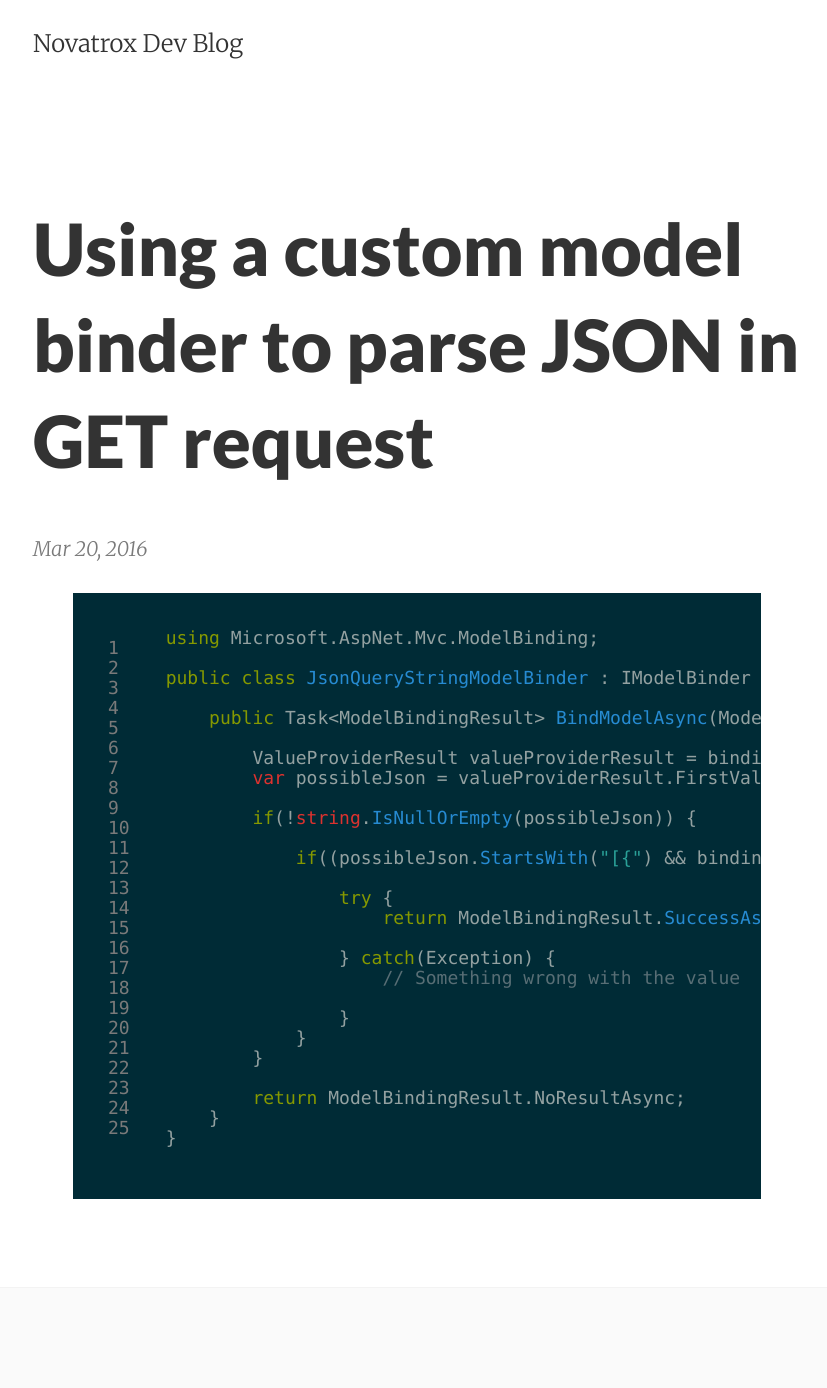
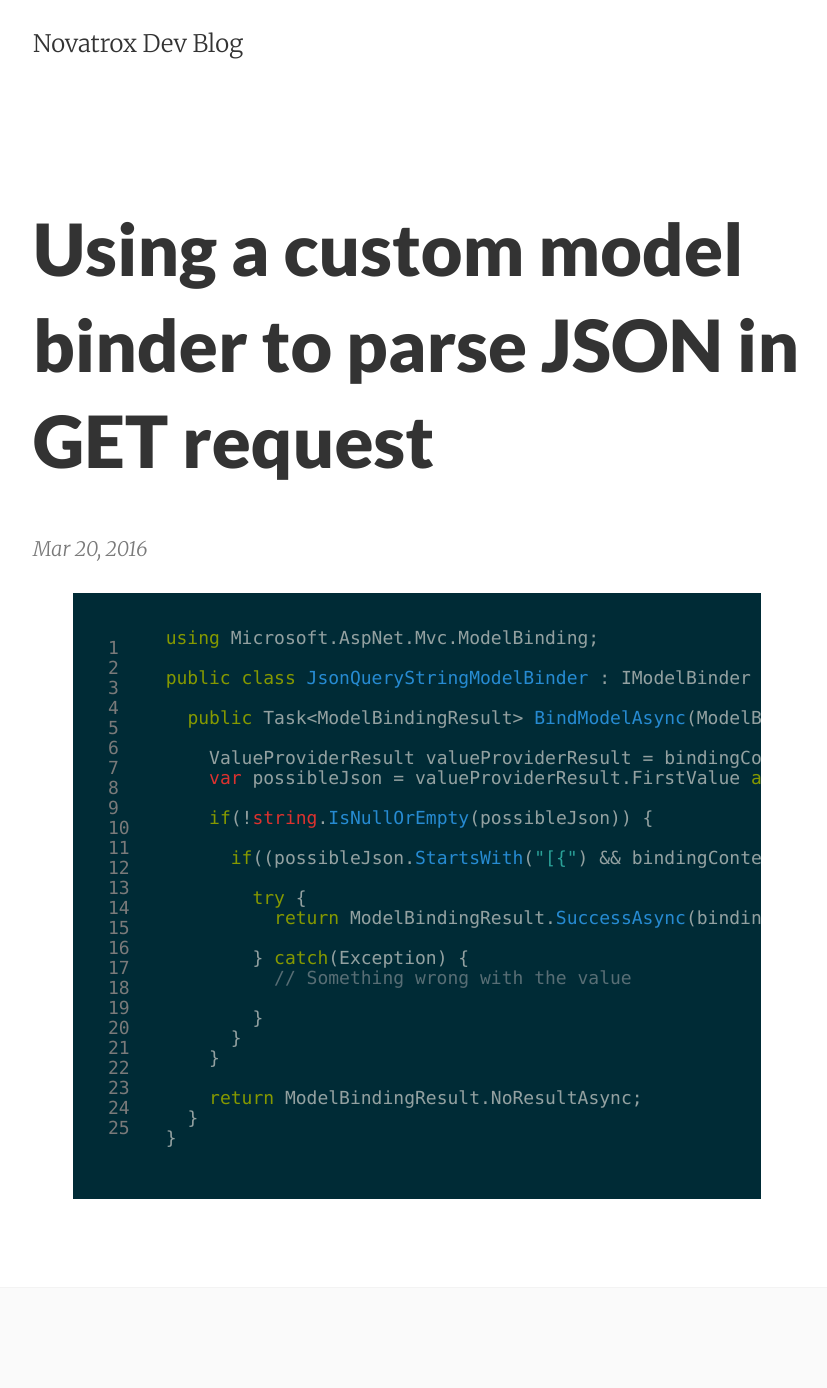
Before and after one commit to Novatrox/Novatrox.github.io, a Jekyll site: the page built from _posts/2016-03-20-using-a-custom-model-binder-to-parse-json-in-get-request.markdown, in a window 1280 px wide. Shown: the whole page, without its empty margins (223-1050 px from the left). Built offline with Jekyll 4.4.1, drawn with Linux system fonts in a browser that asks for light colours; comment, search, counter and statistics services are not loaded.

Commit message:
Update syntax.css

```diff
--- a/css/syntax.css
+++ b/css/syntax.css
@@ -1,8 +1,8 @@
 pre
 {
-    -moz-tab-size: 4;
-    -o-tab-size:   4;
-    tab-size:      4;
+    -moz-tab-size: 2;
+    -o-tab-size:   2;
+    tab-size:      2;
 }
 
 .hll { background-color: #ffffcc }
```
